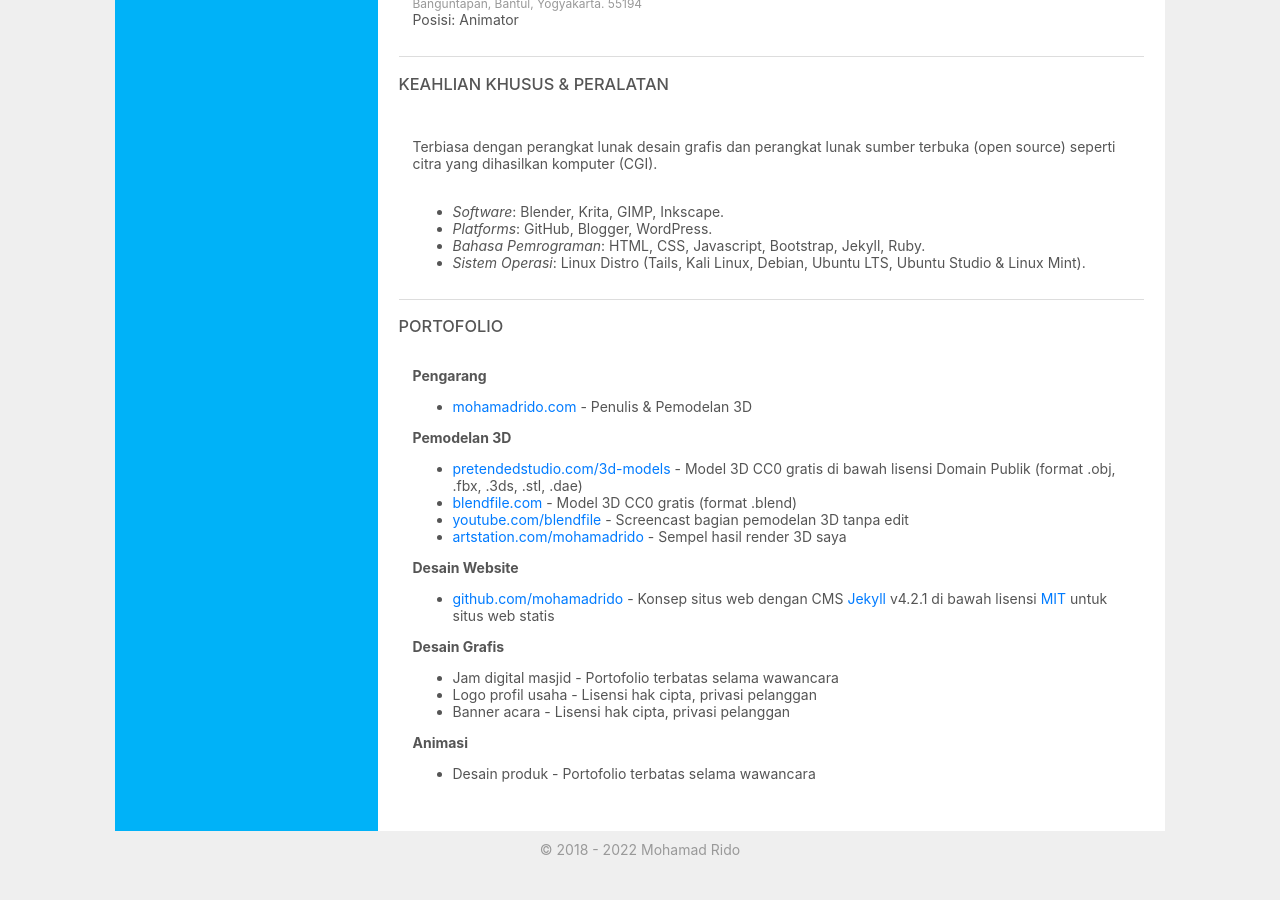
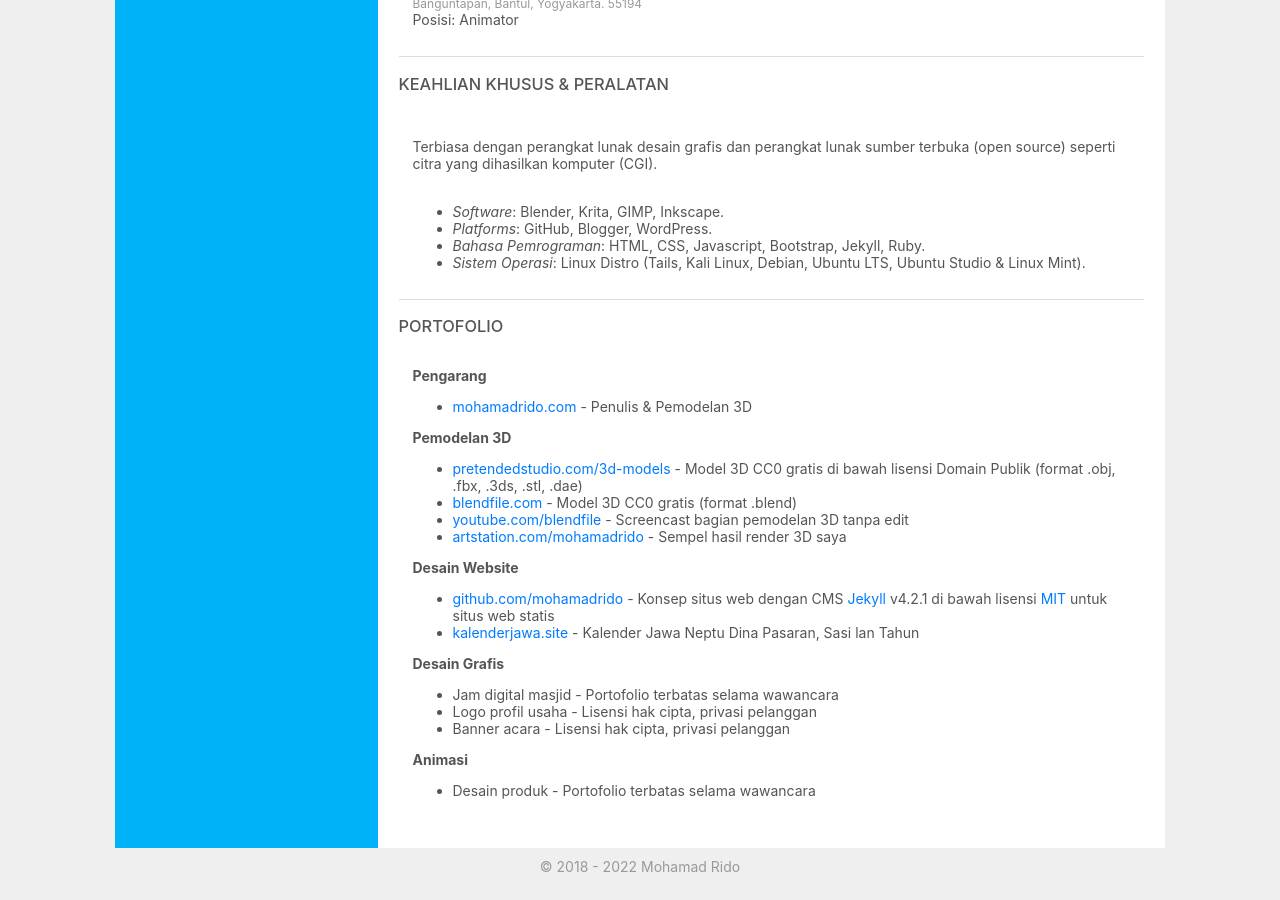
Before and after one commit to mohamadrido/about, a Jekyll site: the page built from id.html, in a window 1280 px wide and 900 px high, scrolled down 941 px. Built offline with Jekyll 4.4.1, drawn with Linux system fonts in a browser that asks for light colours.

Commit message:
Update id.html

```diff
--- a/id.html
+++ b/id.html
@@ -140,6 +140,7 @@ layout: default
     <b>Desain Website</b>
       <ul>
       <li><a href="https://github.com/mohamadrido">github.com/mohamadrido</a> - Konsep situs web dengan CMS <a href="https://jekyllrb.com">Jekyll</a> v4.2.1 di bawah lisensi <a href="https://mit-license.org">MIT</a> untuk situs web statis</li>
+      <li><a href="http://kalenderjawa.site/">kalenderjawa.site</a> - Kalender Jawa Neptu Dina Pasaran, Sasi lan Tahun</li>
       </ul>
     <b>Desain Grafis</b>
       <ul>
```
